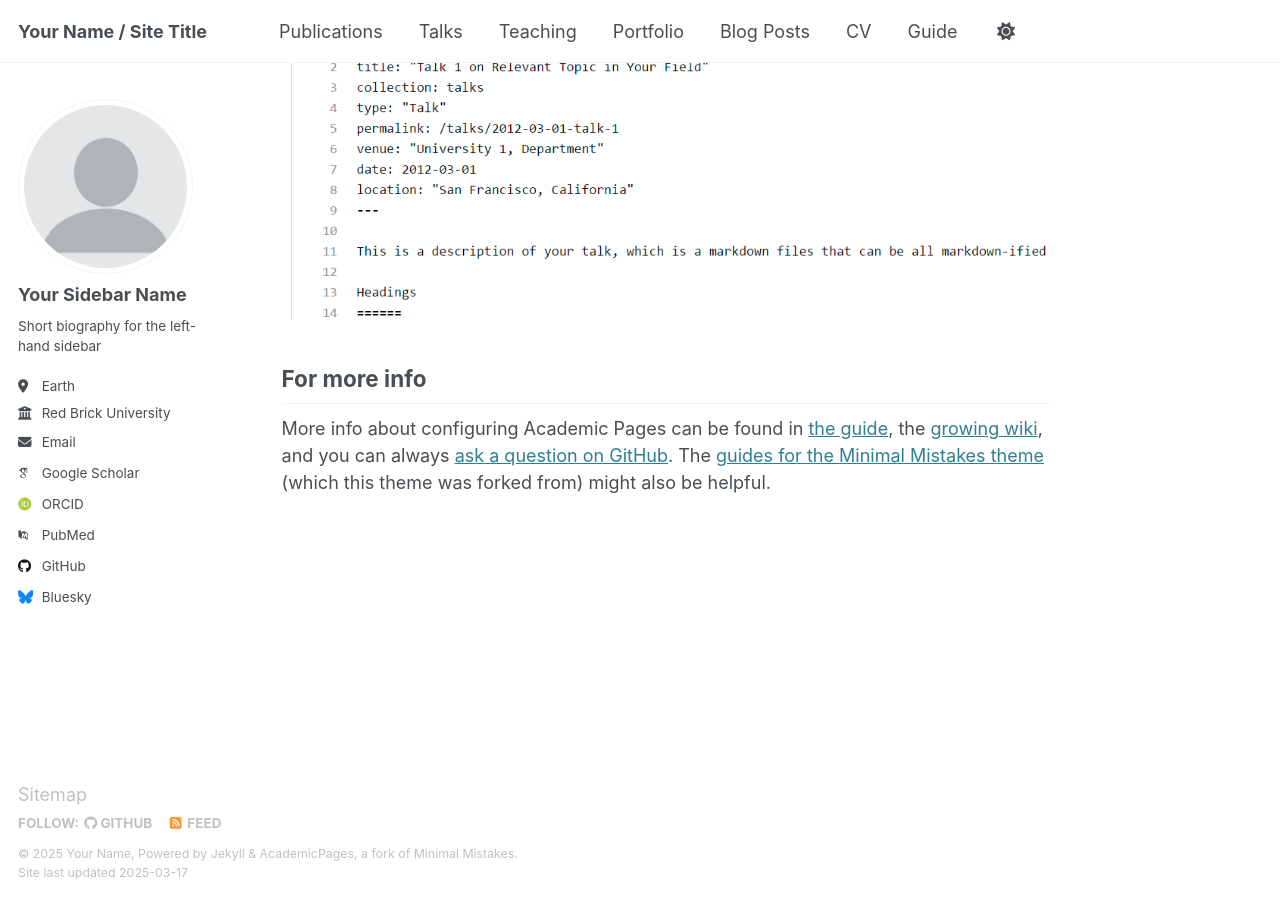
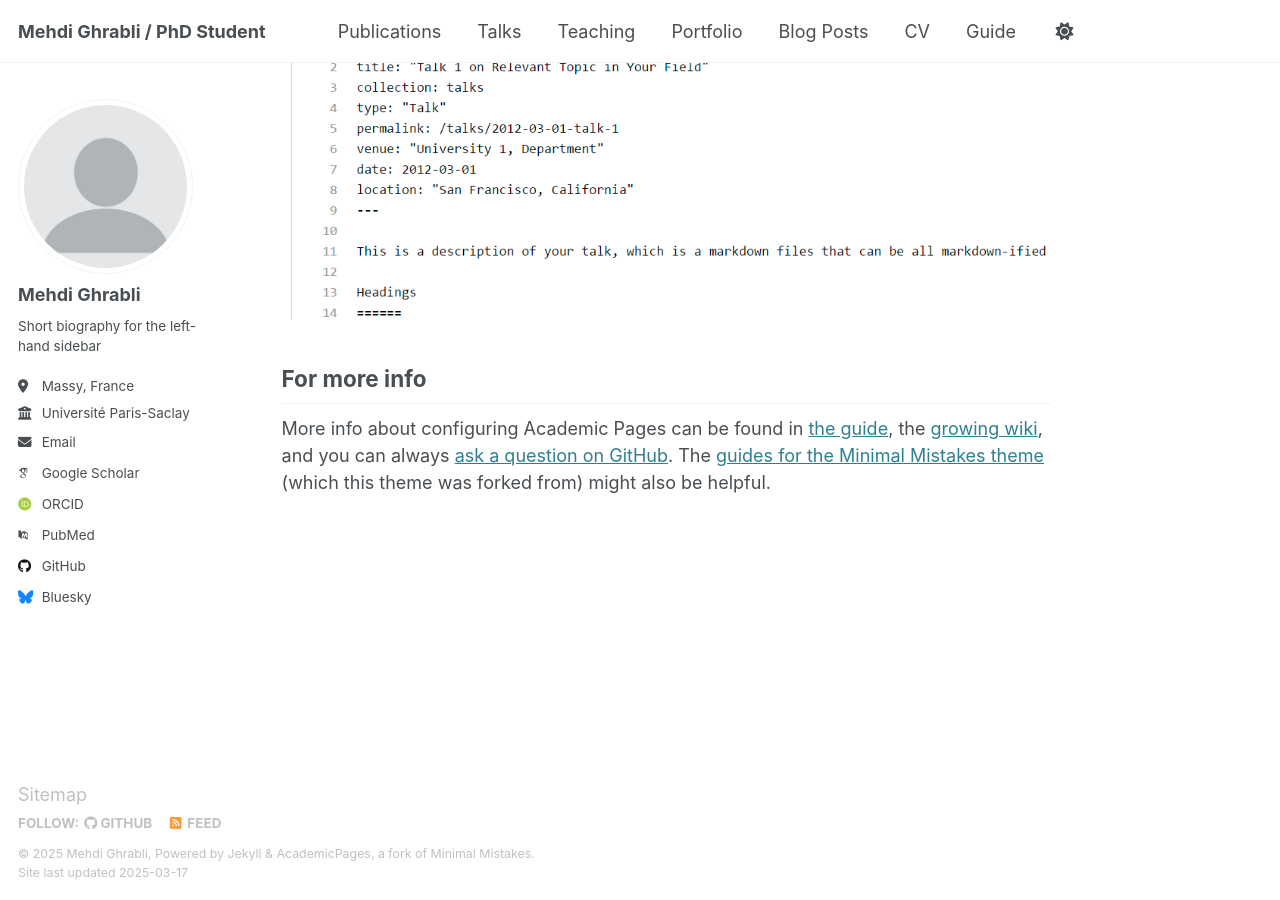
Before and after one commit to MehdiGhrabli/MehdiGhrabli.github.io, a Jekyll site: the page built from _pages/about.md, in a window 1280 px wide and 900 px high, scrolled down 2635 px. Built offline with Jekyll 4.4.1, drawn with Linux system fonts in a browser that asks for light colours; some web fonts are replaced.

Commit message:
Update _config.yml

```diff
--- a/_config.yml
+++ b/_config.yml
@@ -9,11 +9,11 @@
 # Basic Site Settings
 locale                   : "en-US"
 site_theme               : "default"
-title                    : "Your Name / Site Title"
+title                    : "Mehdi Ghrabli / PhD Student"
 title_separator          : "-"
-name                     : &name "Your Name"
+name                     : &name "Mehdi Ghrabli"
 description              : &description "personal description"
-url                      : https://academicpages.github.io # the base hostname & protocol for your site e.g. "https://[your GitHub username].github.io"
+url                      : https://MehdiGhrabli.github.io # the base hostname & protocol for your site e.g. "https://[your GitHub username].github.io"
 baseurl                  : "" # the subpath of your site, e.g. "/blog"
 repository               : "academicpages/academicpages.github.io"
 
@@ -23,13 +23,13 @@ repository               : "academicpages/academicpages.github.io"
 author:
   # Biographic information
   avatar           : "profile.png"
-  name             : "Your Sidebar Name"
+  name             : "Mehdi Ghrabli"
   pronouns         : # example: "she/her"
   bio              : "Short biography for the left-hand sidebar"
-  location         : "Earth"
-  employer         : "Red Brick University"
+  location         : "Massy, France"
+  employer         : "Université Paris-Saclay"
   uri              : # URL
-  email            : "none@example.org"
+  email            : "mehdi.ghrabli1@ens-paris-saclay.fr"
 
   # Academic websites
   arxiv            : # URL - Update with the correct link to your profile
```
